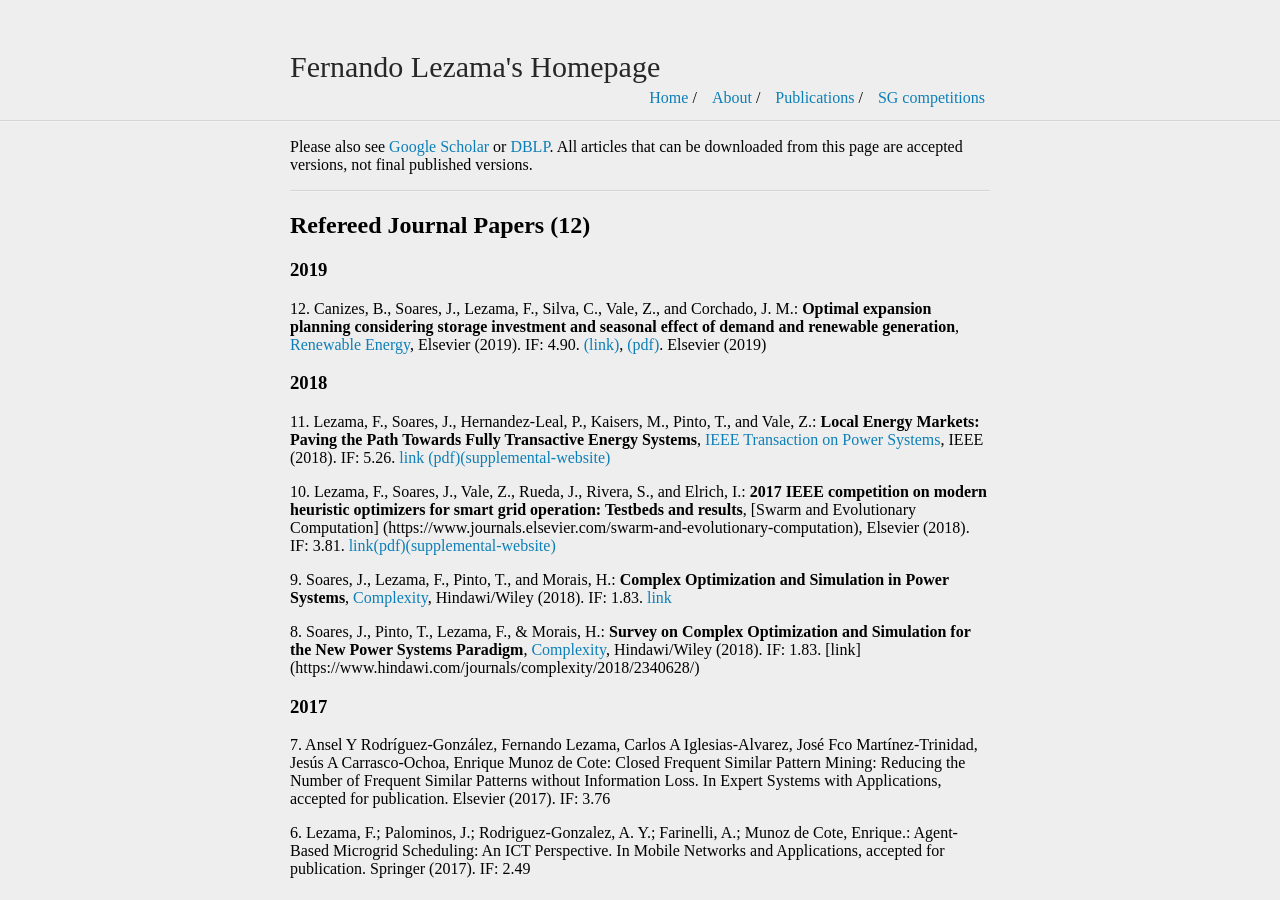
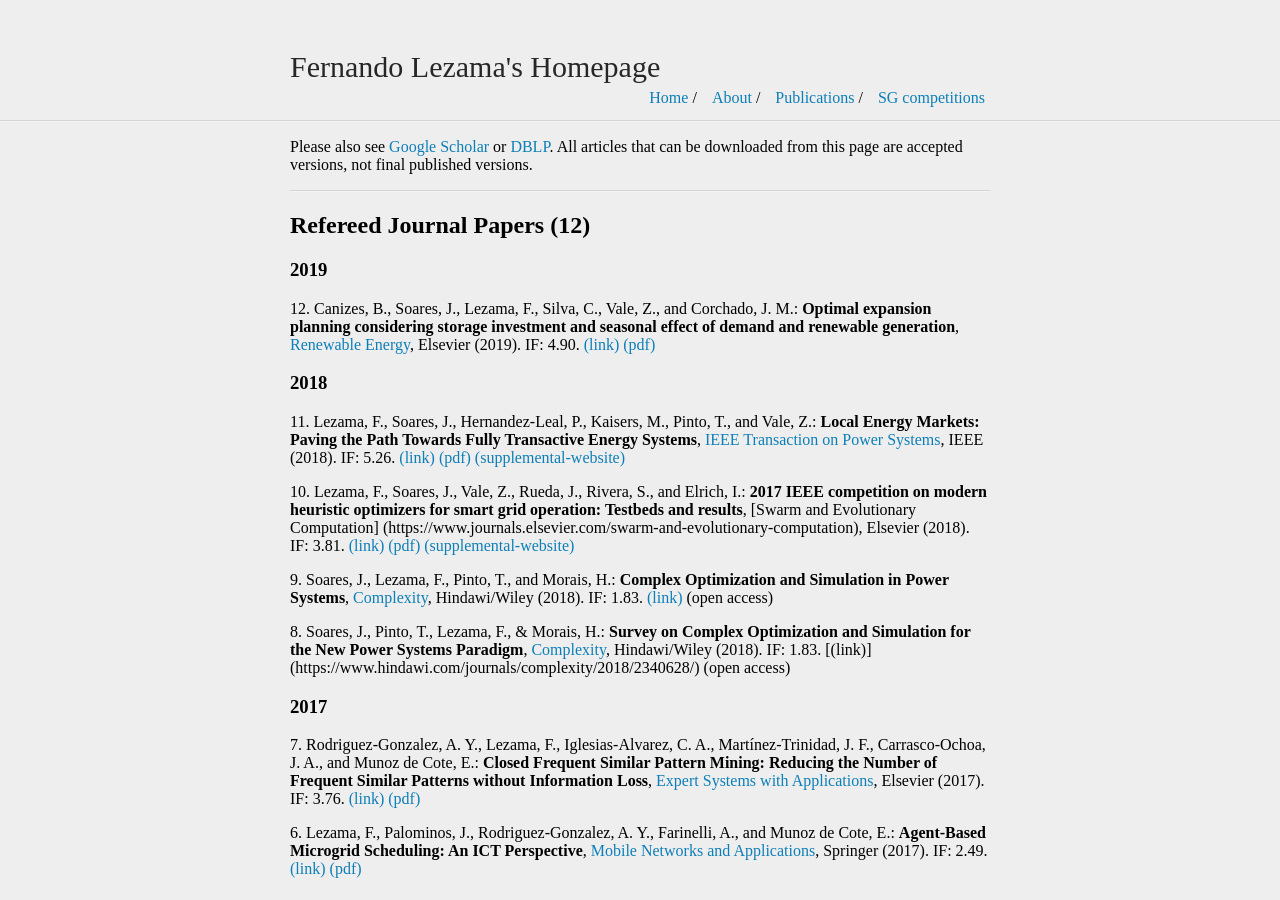
Before and after one commit to fernandolezama/fernandolezama.github.io, a Jekyll site: the page built from publication.md, in a window 1280 px wide and 900 px high. Built offline with Jekyll 4.4.1, drawn with Linux system fonts in a browser that asks for light colours.

Commit message:
Update publication.md

```diff
--- a/publication.md
+++ b/publication.md
@@ -11,23 +11,23 @@ Please also see [Google Scholar](https://scholar.google.com/citations?user=LIpiL
 
 ### 2019
 
-12\. Canizes, B., Soares, J., Lezama, F., Silva, C., Vale, Z., and Corchado, J. M.: **Optimal expansion planning considering storage investment and seasonal effect of demand and renewable generation**, [Renewable Energy](https://www.journals.elsevier.com/renewable-energy), Elsevier (2019). IF: 4.90. [(link)](https://www.sciencedirect.com/science/article/pii/S0960148119301508), [(pdf)](pdf/bc-RENE2019.pdf). Elsevier (2019)
+12\. Canizes, B., Soares, J., Lezama, F., Silva, C., Vale, Z., and Corchado, J. M.: **Optimal expansion planning considering storage investment and seasonal effect of demand and renewable generation**, [Renewable Energy](https://www.journals.elsevier.com/renewable-energy), Elsevier (2019). IF: 4.90. [(link)](https://www.sciencedirect.com/science/article/pii/S0960148119301508) [(pdf)](pdf/bc-RENE2019.pdf)
 
 ### 2018
 
-11\. Lezama, F., Soares, J., Hernandez-Leal, P., Kaisers, M., Pinto, T., and Vale, Z.: **Local Energy Markets: Paving the Path Towards Fully Transactive Energy Systems**, [IEEE Transaction on Power Systems](https://ieeexplore.ieee.org/xpl/RecentIssue.jsp?punumber=59), IEEE (2018). IF: 5.26. [link](https://ieeexplore.ieee.org/abstract/document/8411502) [(pdf)](pdf/flc-TPWRS2018.pdf)[(supplemental-website)](http://www.gecad.isep.ipp.pt/ies/public-data/ites)
+11\. Lezama, F., Soares, J., Hernandez-Leal, P., Kaisers, M., Pinto, T., and Vale, Z.: **Local Energy Markets: Paving the Path Towards Fully Transactive Energy Systems**, [IEEE Transaction on Power Systems](https://ieeexplore.ieee.org/xpl/RecentIssue.jsp?punumber=59), IEEE (2018). IF: 5.26. [(link)](https://ieeexplore.ieee.org/abstract/document/8411502) [(pdf)](pdf/flc-TPWRS2018.pdf) [(supplemental-website)](http://www.gecad.isep.ipp.pt/ies/public-data/ites)
 
-10\. Lezama, F., Soares, J., Vale, Z., Rueda, J., Rivera, S., and Elrich, I.: **2017 IEEE competition on modern heuristic optimizers for smart grid operation: Testbeds and results**, [Swarm and Evolutionary Computation] (https://www.journals.elsevier.com/swarm-and-evolutionary-computation), Elsevier (2018). IF: 3.81. [link](https://www.sciencedirect.com/science/article/pii/S2210650218300592)[(pdf)](pdf/flc-SWEVO2018.pdf)[(supplemental-website)](http://sites.ieee.org/psace-mho/2017-smart-grid-operation-problems-competition-panel/)
+10\. Lezama, F., Soares, J., Vale, Z., Rueda, J., Rivera, S., and Elrich, I.: **2017 IEEE competition on modern heuristic optimizers for smart grid operation: Testbeds and results**, [Swarm and Evolutionary Computation] (https://www.journals.elsevier.com/swarm-and-evolutionary-computation), Elsevier (2018). IF: 3.81. [(link)](https://www.sciencedirect.com/science/article/pii/S2210650218300592) [(pdf)](pdf/flc-SWEVO2018.pdf) [(supplemental-website)](http://sites.ieee.org/psace-mho/2017-smart-grid-operation-problems-competition-panel/)
 
-9\. Soares, J., Lezama, F., Pinto, T., and Morais, H.: **Complex Optimization and Simulation in Power Systems**, [Complexity](https://www.hindawi.com/journals/complexity/), Hindawi/Wiley (2018). IF: 1.83. [link](https://www.hindawi.com/journals/complexity/2018/6562876/)
+9\. Soares, J., Lezama, F., Pinto, T., and Morais, H.: **Complex Optimization and Simulation in Power Systems**, [Complexity](https://www.hindawi.com/journals/complexity/), Hindawi/Wiley (2018). IF: 1.83. [(link)](https://www.hindawi.com/journals/complexity/2018/6562876/) (open access)
 
-8\. Soares, J., Pinto, T., Lezama, F., & Morais, H.: **Survey on Complex Optimization and Simulation for the New Power Systems Paradigm**, [Complexity](https://www.hindawi.com/journals/complexity/), Hindawi/Wiley (2018). IF: 1.83. [link] (https://www.hindawi.com/journals/complexity/2018/2340628/)
+8\. Soares, J., Pinto, T., Lezama, F., & Morais, H.: **Survey on Complex Optimization and Simulation for the New Power Systems Paradigm**, [Complexity](https://www.hindawi.com/journals/complexity/), Hindawi/Wiley (2018). IF: 1.83. [(link)] (https://www.hindawi.com/journals/complexity/2018/2340628/) (open access)
 
 ### 2017
 
-7\. Ansel Y Rodríguez-González, Fernando Lezama, Carlos A Iglesias-Alvarez, José Fco Martínez-Trinidad, Jesús A Carrasco-Ochoa, Enrique Munoz de Cote: Closed Frequent Similar Pattern Mining: Reducing the Number of Frequent Similar Patterns without Information Loss. In Expert Systems with Applications, accepted for publication. Elsevier (2017). IF: 3.76
+7\. Rodriguez-Gonzalez, A. Y., Lezama, F., Iglesias-Alvarez, C. A., Martínez-Trinidad, J. F., Carrasco-Ochoa, J. A., and Munoz de Cote, E.: **Closed Frequent Similar Pattern Mining: Reducing the Number of Frequent Similar Patterns without Information Loss**, [Expert Systems with Applications](https://www.journals.elsevier.com/expert-systems-with-applications), Elsevier (2017). IF: 3.76. [(link)](https://www.sciencedirect.com/science/article/pii/S0957417417308345) [(pdf)]()
 
-6\. Lezama, F.; Palominos, J.; Rodriguez-Gonzalez, A. Y.; Farinelli, A.; Munoz de Cote, Enrique.: Agent-Based Microgrid Scheduling: An ICT Perspective. In Mobile Networks and Applications, accepted for publication. Springer (2017). IF: 2.49
+6\. Lezama, F., Palominos, J., Rodriguez-Gonzalez, A. Y., Farinelli, A., and Munoz de Cote, E.: **Agent-Based Microgrid Scheduling: An ICT Perspective**, [Mobile Networks and Applications](https://link.springer.com/journal/11036), Springer (2017). IF: 2.49. [(link)](https://link.springer.com/article/10.1007/s11036-017-0894-x) [(pdf)]()
 
 ### 2016
 
```
